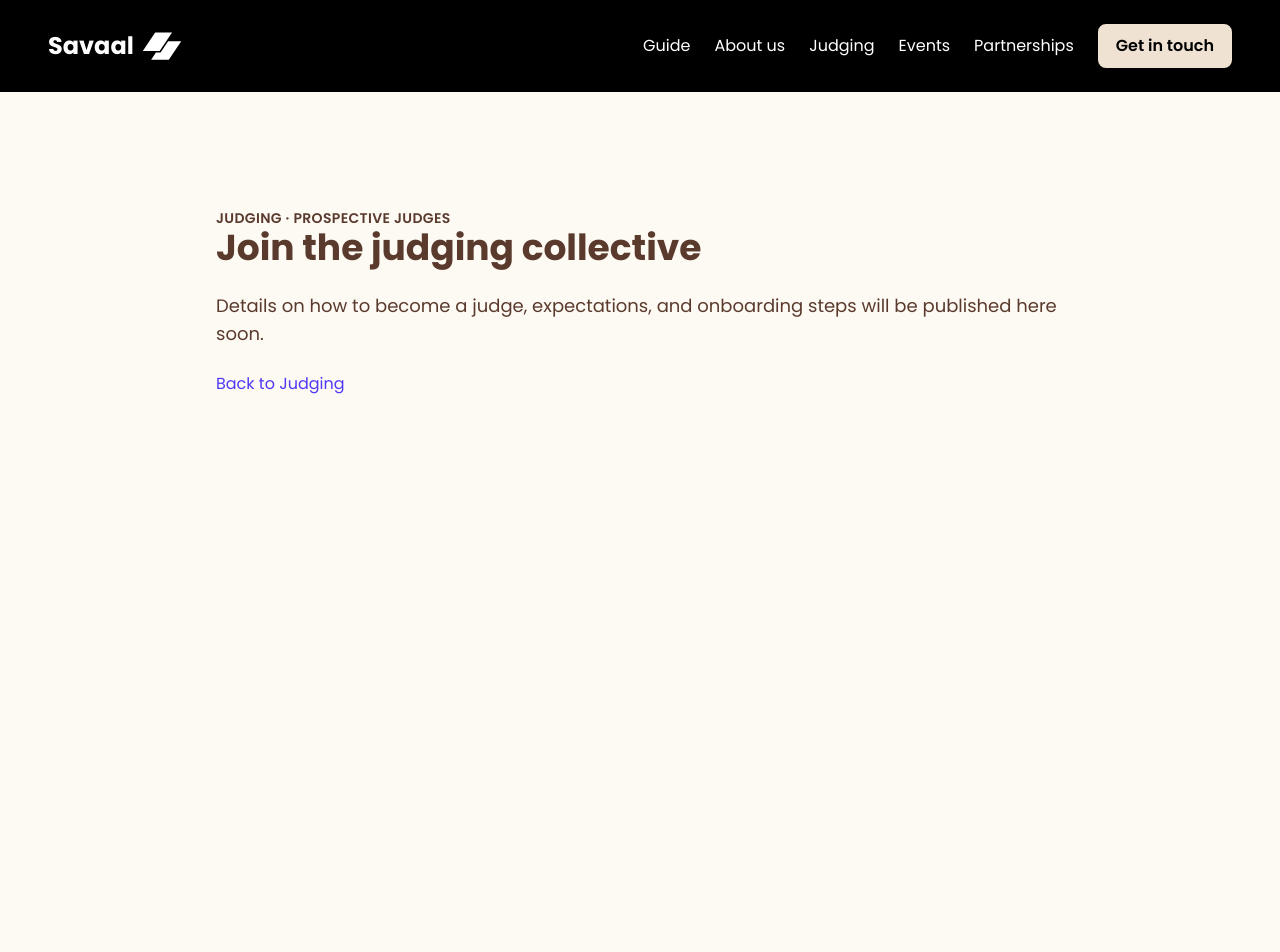
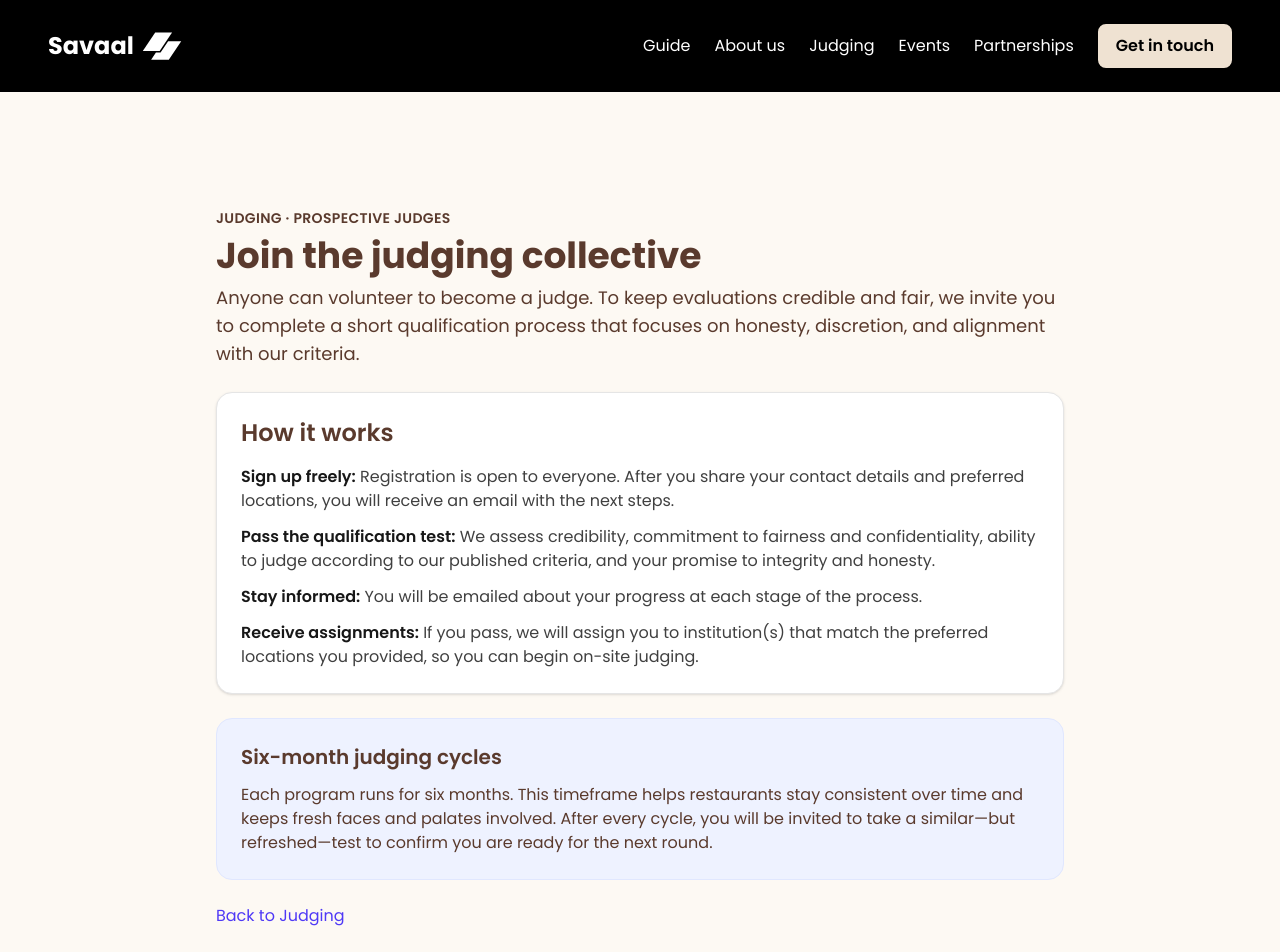
Before and after one commit to LayerSyncAi/savaal, a Next.js app: page /judging/prospective-judges in a window 1280 px wide. Shown: the top 952 px of the page. Before the commit the page ends 800 px from the top, so only its background shows below. Built offline with nearby package versions, Linux system fonts and the light colour scheme.

Commit message:
Add content for prospective judges page

```diff
--- a/app/judging/prospective-judges/page.tsx
+++ b/app/judging/prospective-judges/page.tsx
@@ -3,24 +3,66 @@ import Link from "next/link";
 export default function JudgingProspectiveJudgesPage() {
   return (
     <section className="mx-auto flex max-w-4xl flex-col gap-6 px-6 py-24">
-      <div>
+      <div className="space-y-2">
         <p className="text-sm font-semibold uppercase tracking-wide text-indigo-600">
           Judging · Prospective Judges
         </p>
         <h1 className="text-4xl font-bold text-neutral-900">
           Join the judging collective
         </h1>
+        <p className="text-lg text-neutral-700">
+          Anyone can volunteer to become a judge. To keep evaluations credible and
+          fair, we invite you to complete a short qualification process that
+          focuses on honesty, discretion, and alignment with our criteria.
+        </p>
       </div>
-      <p className="text-lg text-neutral-700">
-        Details on how to become a judge, expectations, and onboarding steps
-        will be published here soon.
+
+      <div className="grid gap-4 rounded-2xl border border-neutral-200 bg-white p-6 shadow-sm">
+        <h2 className="text-2xl font-semibold text-neutral-900">How it works</h2>
+        <ul className="space-y-3 text-neutral-700">
+          <li>
+            <span className="font-semibold text-neutral-900">Sign up freely:</span>{" "}
+            Registration is open to everyone. After you share your contact
+            details and preferred locations, you will receive an email with the
+            next steps.
+          </li>
+          <li>
+            <span className="font-semibold text-neutral-900">Pass the qualification test:</span>{" "}
+            We assess credibility, commitment to fairness and confidentiality,
+            ability to judge according to our published criteria, and your
+            promise to integrity and honesty.
+          </li>
+          <li>
+            <span className="font-semibold text-neutral-900">Stay informed:</span>{" "}
+            You will be emailed about your progress at each stage of the
+            process.
+          </li>
+          <li>
+            <span className="font-semibold text-neutral-900">Receive assignments:</span>{" "}
+            If you pass, we will assign you to institution(s) that match the
+            preferred locations you provided, so you can begin on-site judging.
+          </li>
+        </ul>
+      </div>
+
+      <div className="grid gap-3 rounded-2xl border border-indigo-100 bg-indigo-50 p-6 text-neutral-800">
+        <h2 className="text-xl font-semibold text-neutral-900">Six-month judging cycles</h2>
+        <p>
+          Each program runs for six months. This timeframe helps restaurants stay
+          consistent over time and keeps fresh faces and palates involved. After
+          every cycle, you will be invited to take a similar—but refreshed—test
+          to confirm you are ready for the next round.
         </p>
+      </div>
+
+      <div className="flex items-center gap-3">
         <Link
           href="/judging"
-        className="inline-flex w-fit items-center text-indigo-600 underline-offset-4 hover:underline"
+          className="inline-flex items-center text-indigo-600 underline-offset-4 hover:underline"
         >
           Back to Judging
         </Link>
+      </div>
     </section>
   );
 }
```
Lines whose indentation alone changed are shown as unchanged.
